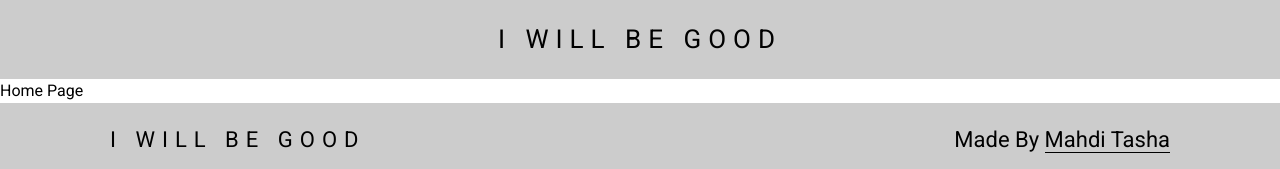
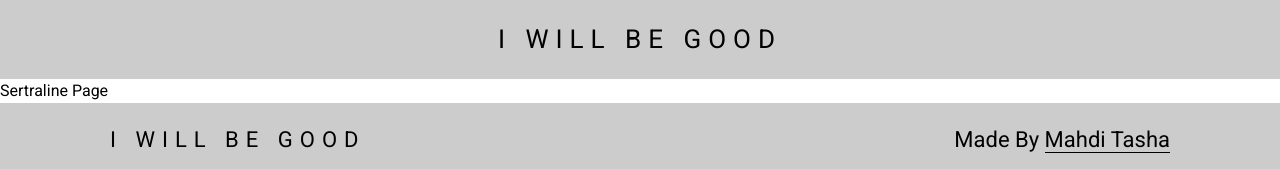
Before and after one commit to MohamadMahdi-Tasha/i-will-be-good-web, a Next.js app: page /medication/sertraline in a window 1280 px wide. Shown: the top 169 px of the page. Built offline with nearby package versions, Linux system fonts and the light colour scheme.

Commit message:
added some changes

```diff
--- /dev/null
+++ b/app/medication/risperidone/page.tsx
@@ -0,0 +1,11 @@
+// Codes By Mahdi Tasha
+// Importing Part
+import {ReactNode} from "react";
+
+// Creating And Exporting Raspridone Page As Default
+export default function RispridonePage():ReactNode {
+    // Returning JSX
+    return (
+        <h1>Rispridone Page</h1>
+    );
+}
--- a/app/medication/sertraline/page.tsx
+++ b/app/medication/sertraline/page.tsx
@@ -6,6 +6,6 @@ import {ReactNode} from "react";
 export default function SertralinePage():ReactNode {
     // Returning JSX
     return (
-        <h1>Home Page</h1>
+        <h1>Sertraline Page</h1>
     );
 }
--- a/component/section/home/firstSectionComponent.tsx
+++ b/component/section/home/firstSectionComponent.tsx
@@ -18,8 +18,8 @@ export default function FirstSectionComponent():ReactNode {
                             <label className={'label'} htmlFor="sertraline-today-checkbox">Sertraline (the after lunch medication)</label>
                         </div>
                         <div className={'flex items-center gap-[10px] mb-[30px]'}>
-                            <input className={'checkbox'} type="checkbox" id={'raspridone-today-checkbox'}/>
-                            <label className={'label'} htmlFor="raspridone-today-checkbox">Rasperidone (the after dinner medication)</label>
+                            <input className={'checkbox'} type="checkbox" id={'rispridone-today-checkbox'}/>
+                            <label className={'label'} htmlFor="rispridone-today-checkbox">Risperidone (the after dinner medication)</label>
                         </div>
                         <p className={'inner-paragraph'}>
                             Taking medications regularly is important for your health and well-being. Here are five lines that explain why:
```
